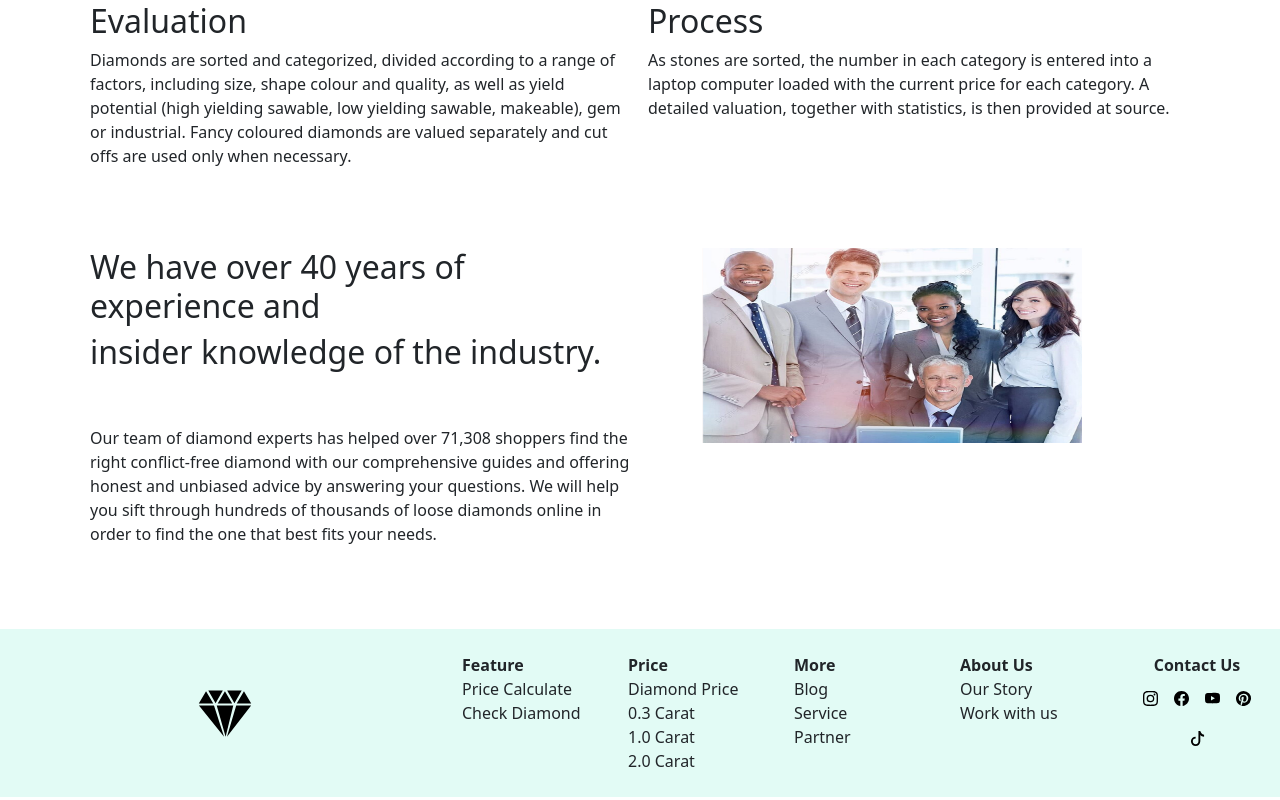
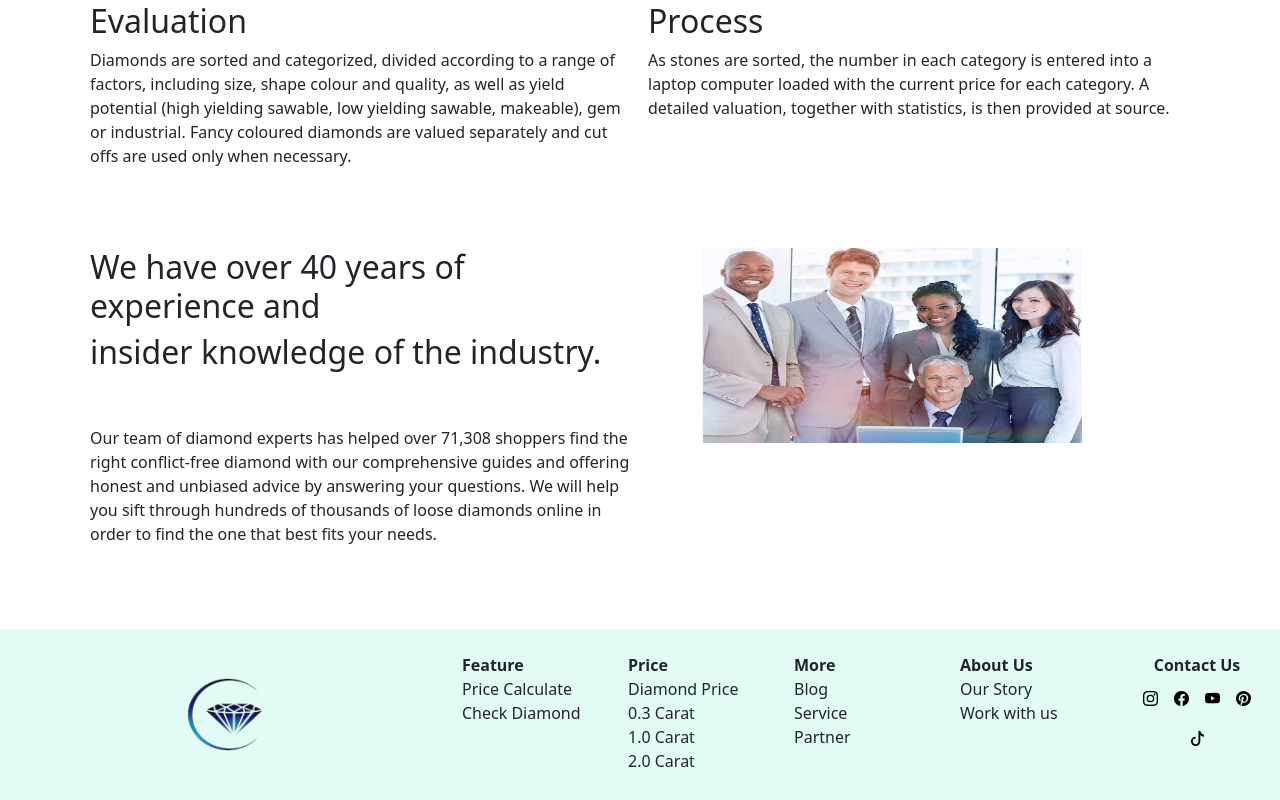
Before and after one commit to naminh24032003/Project_Group3, a React (Vite) app: page /home in a window 1280 px wide. Shown: the part 774-1574 px from the top of the page. Built offline with nearby package versions, Linux system fonts and the light colour scheme.

Commit message:
update logo footer

```diff
--- a/src/component/Footer/Footer.jsx
+++ b/src/component/Footer/Footer.jsx
@@ -9,10 +9,10 @@ function Footer() {
                 <Row className='mt-auto'>
                     <Col className='d-flex align-items-center justify-content-center' style={{ flex: "3" }}>
                         <Image
-                            src='/src/assets/diamond-svgrepo-com.svg'
+                            src='/src/assets/logo.png'
                             alt=''
-                            width='60'
-                            height='60'
+                            width='40%'
+                            height='90%'
                         />
                     </Col>
                     <Col className='my-4'>
```
